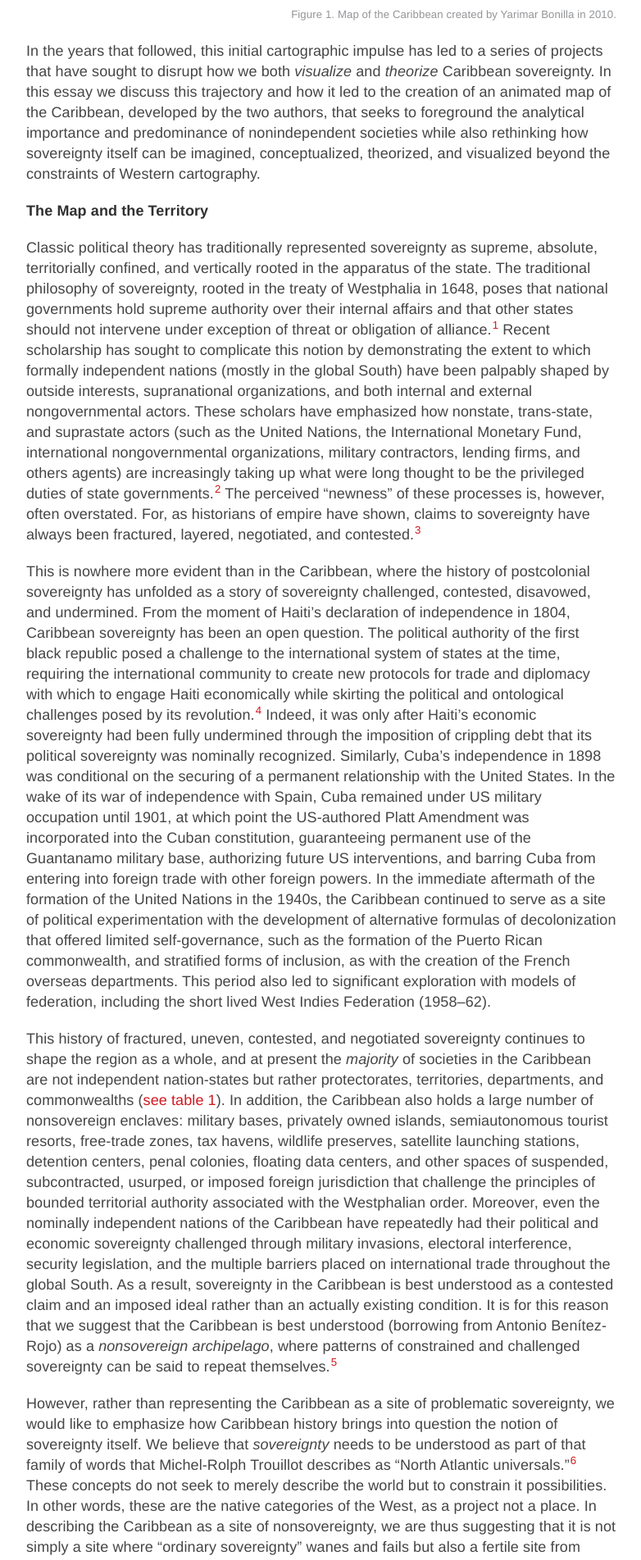
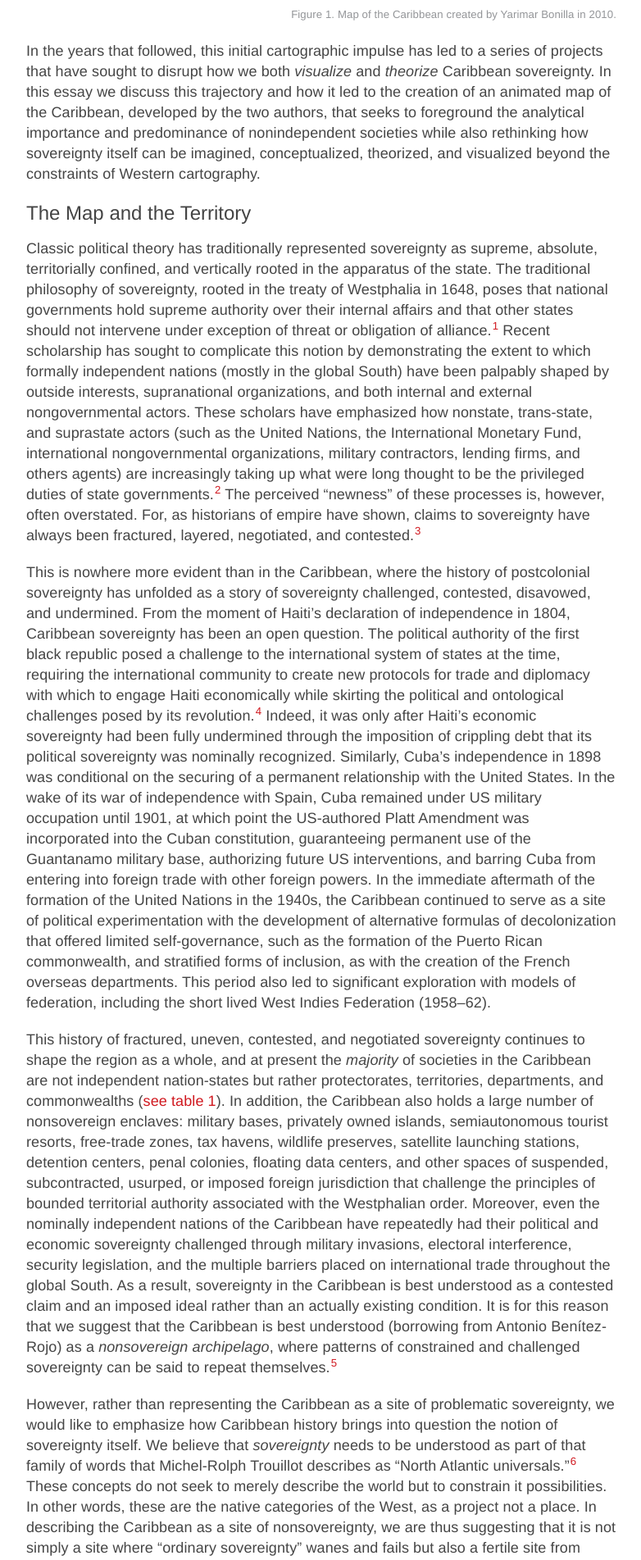
Before and after one commit to archipelagosjournal/archipelagos, a Jekyll site: the page built from _issue01/bonilla-visualizing.md, in a window 1280 px wide. Shown: the part 1632-3535 px from the top of the page at 82% size, without its empty margins (248-1030 px from the left). Built offline with Jekyll 4.4.1, drawn with Linux system fonts in a browser that asks for light colours.

```diff
--- a/_issue01/bonilla-visualizing.md
+++ b/_issue01/bonilla-visualizing.md
@@ -3,7 +3,7 @@ layout: article
 section: articles
 title:
   "long": "Visualizing Sovereignty: Cartographic Queries for the Digital Age"
-  "short": Visualizing Sovereignty
+  "short": "Visualizing Sovereignty"
 author:
 - name: Yarimar Bonilla
   shortname: Bonilla
@@ -54,7 +54,7 @@ analytical importance and predominance of nonindependent societies while
 also rethinking how sovereignty itself can be imagined, conceptualized,
 theorized, and visualized beyond the constraints of Western cartography.
 
-**The Map and the Territory**
+## The Map and the Territory
 
 Classic political theory has traditionally represented sovereignty as
 supreme, absolute, territorially confined, and vertically rooted in the
```
